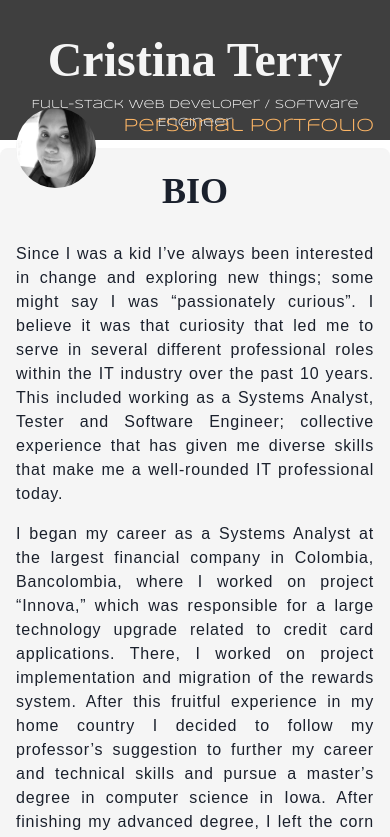
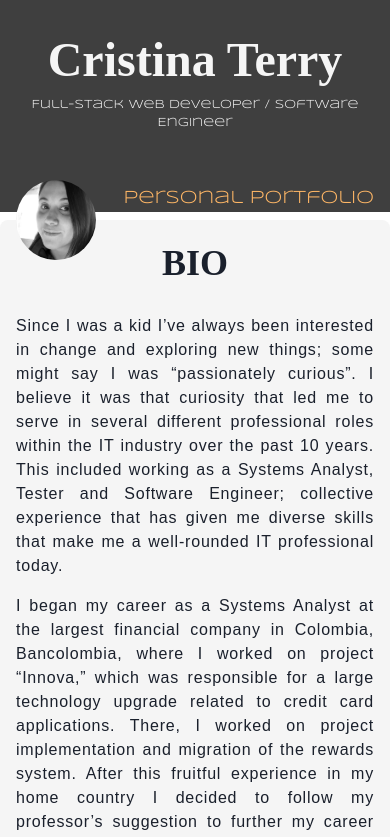
Before and after one commit to dcristinaterry/portfolio, a React (Create React App) app: page / in a window 390 px wide. Shown: the top 837 px of the page. Built offline with nearby package versions, Linux system fonts and the light colour scheme; a web font is replaced by a local one.

Commit message:
adjust pb to 20 for sm screen and mobile

```diff
--- a/src/components/header/Header.js
+++ b/src/components/header/Header.js
@@ -5,7 +5,7 @@ const Header = () => {
 
 
     return (
-        <header className="bg-gray-910 relative pb-2 sm:pb-24 md:pt-20 md:pb-40">
+        <header className="bg-gray-910 relative pb-20 sm:pb-24 md:pt-20 md:pb-40">
             <div className="text-center">
                 <h1 className="text-5xl sm:text-4xl text-white-101 font-megrim font-black  md:text-6xl  lg:text-9xl pt-6 ">Cristina Terry</h1>
                 <h3 className="text-xs sm:text-base  md:text-lg lg:text-1xl text-white-101 font-syncopate sm:mb-4" >Full-Stack Web Developer / Software Engineer</h3>
```
